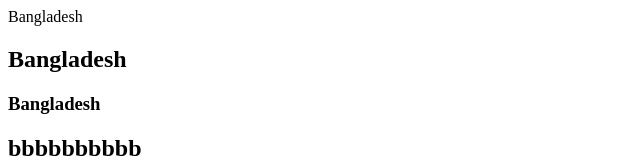
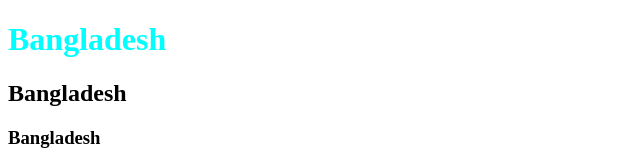
Before and after one commit to didarul381/my-second-repo, a plain HTML site: page index.html in a window 1280 px wide. Shown: the top 160 px of the page, without its empty margins (0-640 px from the left). Drawn offline with Linux system fonts and the light colour scheme.

Commit message:
h1 added

```diff
--- a/index.html
+++ b/index.html
@@ -8,7 +8,7 @@
     <link rel="stylesheet" href="./style.css">
 </head>
 <body>
-    <h>Bangladesh</h>
+    <h1>Bangladesh</h1>
     <h2>Bangladesh</h2>
     <h3>Bangladesh</h3>
     <h2>bbbbbbbbbb</h2>
```
